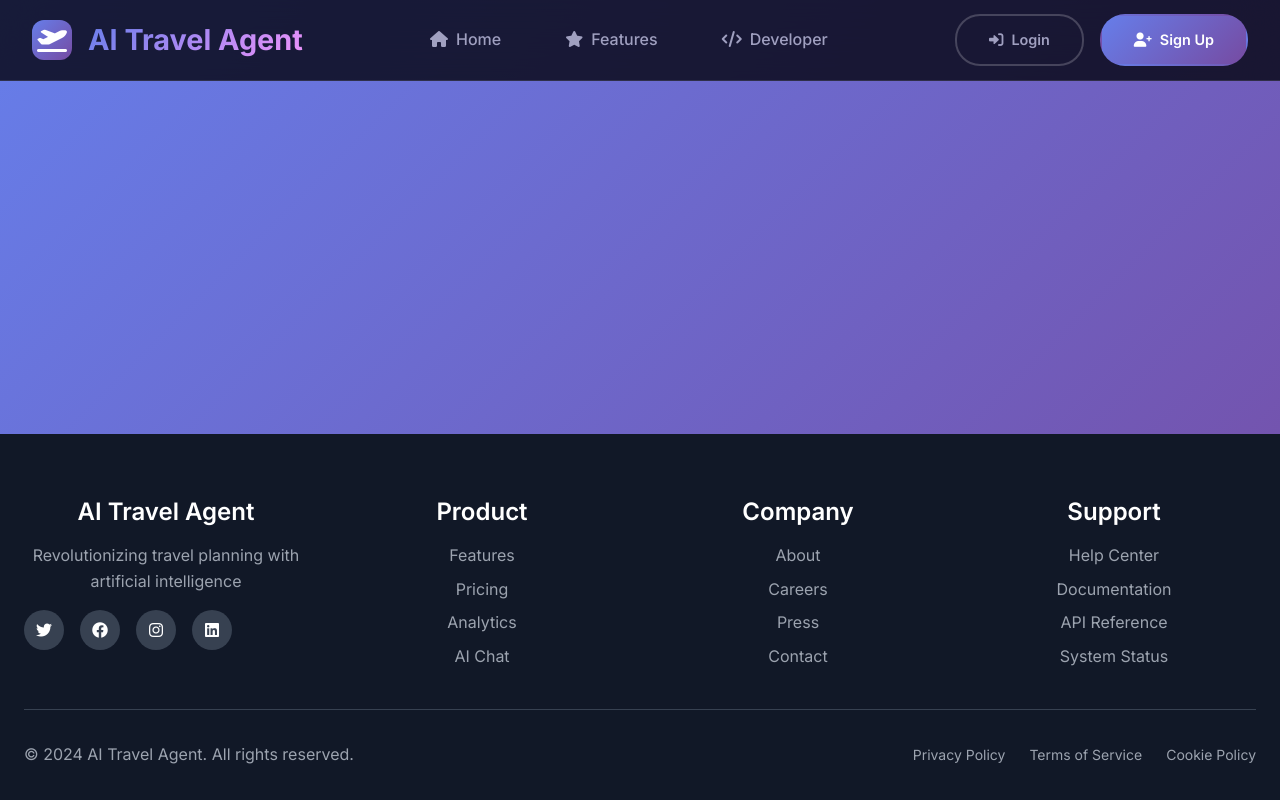
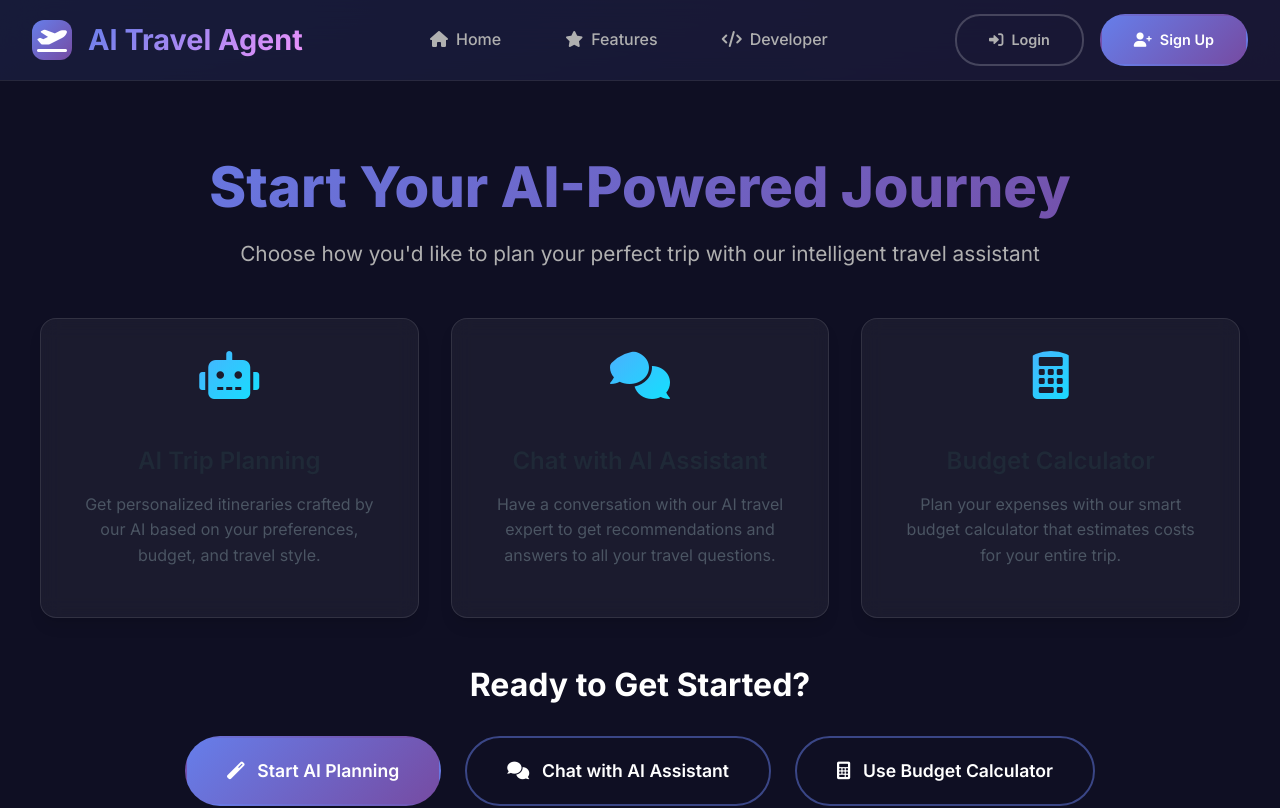
Before and after one commit to RohithCherukuri816/AI-Based-Travel-Agent, a React (Create React App) app in the folder frontend/: page /planning-landing in a window 1280 px wide. Shown: the top 808 px of the page. Built offline with nearby package versions, Linux system fonts and the light colour scheme.

Commit message:
Added Landing Page

```diff
--- a/frontend/src/App.tsx
+++ b/frontend/src/App.tsx
@@ -3,6 +3,7 @@ import { BrowserRouter as Router, Route, Routes, useLocation } from 'react-route
 
 // Import all components from the components directory
 import Navbar from './components/Navbar';
+import PlanningLandingPage from './components/PlanningLandingPage';
 import PlanningNavbar from './components/PlanningNavbar';
 import HeroSection from './components/HeroSection';
 import FeaturesSection from './components/FeaturesSection';
@@ -13,6 +14,7 @@ import PlanningPage from './components/PlanningPage';
 import Footer from './components/Footer';
 import AboutDeveloperPage from './components/AboutDeveloperPage';
 import BudgetCalculatorPage from './components/BudgetCalculatorPage';
+
 
 import './App.css';
 
@@ -39,6 +41,7 @@ const AppContent = () => {
           <Route path="/planning" element={<PlanningPage />} />
           <Route path="/chat" element={<ChatPage />} />
           <Route path="/budget-calculator" element={<BudgetCalculatorPage />} />
+          <Route path="/planning-landing" element={<PlanningLandingPage />} />
         </Routes>
       </main>
 
--- a/frontend/src/components/HeroSection.tsx
+++ b/frontend/src/components/HeroSection.tsx
@@ -463,7 +463,7 @@ const HeroSection: React.FC = () => {
             </p>
 
             <div className="hero-actions">
-              <Link to="/planning" className="hero-btn hero-btn-primary">
+              <Link to="/planning-landing" className="hero-btn hero-btn-primary">
                 <i className="fas fa-magic"></i>
                 Start Planning
               </Link>
--- /dev/null
+++ b/frontend/src/components/PlanningLandingPage.tsx
@@ -0,0 +1,223 @@
+import React from 'react';
+import { Link } from 'react-router-dom';
+
+const landingStyles = `
+@import url('https://fonts.googleapis.com/css2?family=Inter:wght@400;500;600;700&display=swap');
+@import url('https://cdnjs.cloudflare.com/ajax/libs/font-awesome/6.0.0-beta3/css/all.min.css');
+
+:root {
+  --primary-gradient: linear-gradient(135deg, #667eea 0%, #764ba2 100%);
+  --secondary-gradient: linear-gradient(135deg, #f093fb 0%, #f5576c 100%);
+  --accent-gradient: linear-gradient(135deg, #4facfe 0%, #00f2fe 100%);
+  --dark-bg: #0f0f23;
+  --card-bg: rgba(255, 255, 255, 0.05);
+  --text-primary: #ffffff;
+  --text-secondary: #b0b0b0;
+}
+
+.landing-page-container {
+  min-height: 100vh;
+  background: var(--dark-bg);
+  padding: 2rem;
+  display: flex;
+  align-items: center;
+  justify-content: center;
+}
+
+.landing-content {
+  max-width: 1200px;
+  width: 100%;
+  text-align: center;
+}
+
+.landing-title {
+  font-size: 3.5rem;
+  font-weight: 800;
+  background: var(--primary-gradient);
+  -webkit-background-clip: text;
+  -webkit-text-fill-color: transparent;
+  margin-bottom: 1rem;
+}
+
+.landing-subtitle {
+  font-size: 1.3rem;
+  color: var(--text-secondary);
+  margin-bottom: 3rem;
+  line-height: 1.6;
+}
+
+.features-grid {
+  display: grid;
+  grid-template-columns: repeat(auto-fit, minmax(300px, 1fr));
+  gap: 2rem;
+  margin-bottom: 3rem;
+}
+
+.feature-card {
+  background: var(--card-bg);
+  padding: 2rem;
+  border-radius: 1rem;
+  border: 1px solid rgba(255, 255, 255, 0.1);
+  backdrop-filter: blur(10px);
+  transition: transform 0.3s ease;
+}
+
+.feature-card:hover {
+  transform: translateY(-5px);
+}
+
+.feature-icon {
+  font-size: 3rem;
+  margin-bottom: 1rem;
+  background: var(--accent-gradient);
+  -webkit-background-clip: text;
+  -webkit-text-fill-color: transparent;
+}
+
+.feature-title {
+  font-size: 1.5rem;
+  font-weight: 600;
+  margin-bottom: 1rem;
+  color: var(--text-primary);
+}
+
+.feature-description {
+  color: var(--text-secondary);
+  line-height: 1.6;
+}
+
+.get-started-section {
+  margin-top: 3rem;
+}
+
+.get-started-title {
+  font-size: 2rem;
+  font-weight: 700;
+  margin-bottom: 2rem;
+  color: var(--text-primary);
+}
+
+.start-buttons {
+  display: flex;
+  gap: 1.5rem;
+  justify-content: center;
+  flex-wrap: wrap;
+}
+
+.landing-btn {
+  padding: 1.2rem 2.5rem;
+  border-radius: 50px;
+  font-weight: 600;
+  font-size: 1.1rem;
+  text-decoration: none;
+  transition: all 0.3s ease;
+  display: flex;
+  align-items: center;
+  gap: 0.8rem;
+  border: 2px solid transparent;
+}
+
+.landing-btn-primary {
+  background: var(--primary-gradient);
+  color: white;
+}
+
+.landing-btn-primary:hover {
+  transform: translateY(-3px);
+  box-shadow: 0 15px 30px rgba(102, 126, 234, 0.4);
+}
+
+.landing-btn-outline {
+  background: transparent;
+  border-color: rgba(102, 126, 234, 0.5);
+  color: var(--text-primary);
+}
+
+.landing-btn-outline:hover {
+  background: rgba(102, 126, 234, 0.1);
+  border-color: rgba(102, 126, 234, 0.8);
+  transform: translateY(-3px);
+}
+
+@media (max-width: 768px) {
+  .landing-title {
+    font-size: 2.5rem;
+  }
+
+  .start-buttons {
+    flex-direction: column;
+    align-items: center;
+  }
+
+  .landing-btn {
+    width: 100%;
+    max-width: 300px;
+    justify-content: center;
+  }
+}
+`;
+
+const PlanningLandingPage: React.FC = () => {
+  return (
+    <>
+      <style>{landingStyles}</style>
+      <div className="landing-page-container">
+        <div className="landing-content">
+          <h1 className="landing-title">Start Your AI-Powered Journey</h1>
+          <p className="landing-subtitle">
+            Choose how you'd like to plan your perfect trip with our intelligent travel assistant
+          </p>
+
+          <div className="features-grid">
+            <div className="feature-card">
+              <i className="fas fa-robot feature-icon"></i>
+              <h3 className="feature-title">AI Trip Planning</h3>
+              <p className="feature-description">
+                Get personalized itineraries crafted by our AI based on your preferences,
+                budget, and travel style.
+              </p>
+            </div>
+
+            <div className="feature-card">
+              <i className="fas fa-comments feature-icon"></i>
+              <h3 className="feature-title">Chat with AI Assistant</h3>
+              <p className="feature-description">
+                Have a conversation with our AI travel expert to get recommendations
+                and answers to all your travel questions.
+              </p>
+            </div>
+
+            <div className="feature-card">
+              <i className="fas fa-calculator feature-icon"></i>
+              <h3 className="feature-title">Budget Calculator</h3>
+              <p className="feature-description">
+                Plan your expenses with our smart budget calculator that estimates costs
+                for your entire trip.
+              </p>
+            </div>
+          </div>
+
+          <div className="get-started-section">
+            <h2 className="get-started-title">Ready to Get Started?</h2>
+            <div className="start-buttons">
+              <Link to="/planning" className="landing-btn landing-btn-primary">
+                <i className="fas fa-magic"></i>
+                Start AI Planning
+              </Link>
+              <Link to="/chat" className="landing-btn landing-btn-outline">
+                <i className="fas fa-comments"></i>
+                Chat with AI Assistant
+              </Link>
+              <Link to="/budget-calculator" className="landing-btn landing-btn-outline">
+                <i className="fas fa-calculator"></i>
+                Use Budget Calculator
+              </Link>
+            </div>
+          </div>
+        </div>
+      </div>
+    </>
+  );
+};
+
+export default PlanningLandingPage;
```
